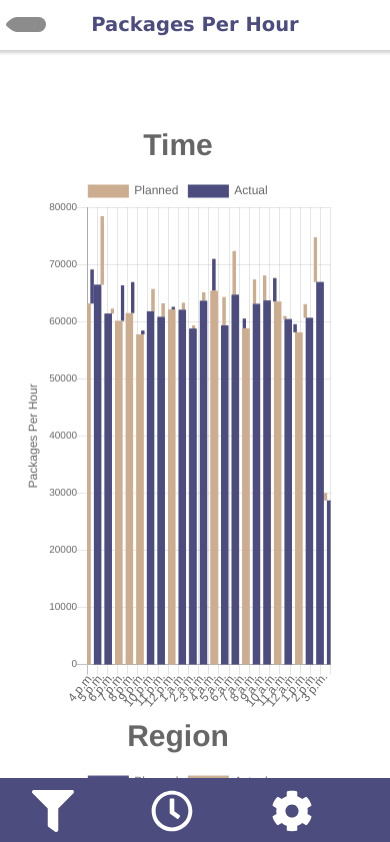
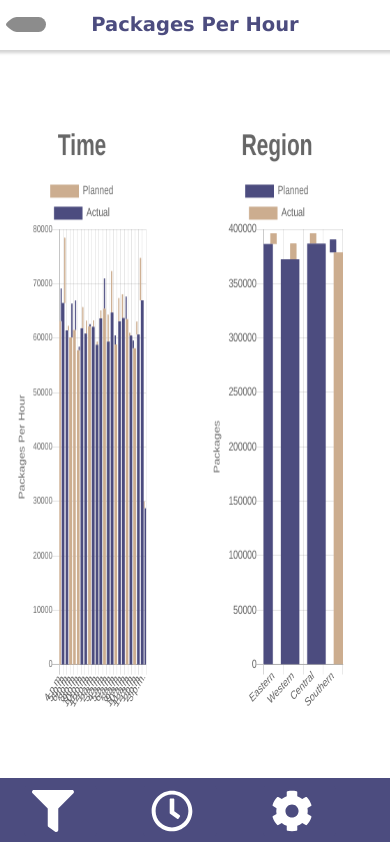
Before and after one commit to kelahm/HCI_Project_Group1, a plain HTML site: page PPH.html in a window 390 px wide. Shown: the top 842 px of the page. Drawn offline with nearby package versions, Linux system fonts and the light colour scheme.

Commit message:
Add files via upload

```diff
--- a/PPHpage.css
+++ b/PPHpage.css
@@ -3,6 +3,8 @@ font-family: Verdana, 'Geneva', sans-serif;
 }
 
 canvas {
+	min-width: 35%;
+	max-width: 50%;
 	min-height: 70vh;
 	max-height: 70vh;
 	margin-left: 7%;
@@ -13,18 +15,6 @@ canvas {
 	display: inline-flex;
 	margin-left: 0%;
 	width: 100%;
-}
-
-.chartContainer {
-	max-width:45%;
-	margin-right: 3%
-}
-
-@media only screen and (max-width: 900px) {
-	.chartContainer {
-		max-width:80%;
-		margin-top: 0;
-	}
 }
 
 a {
```
